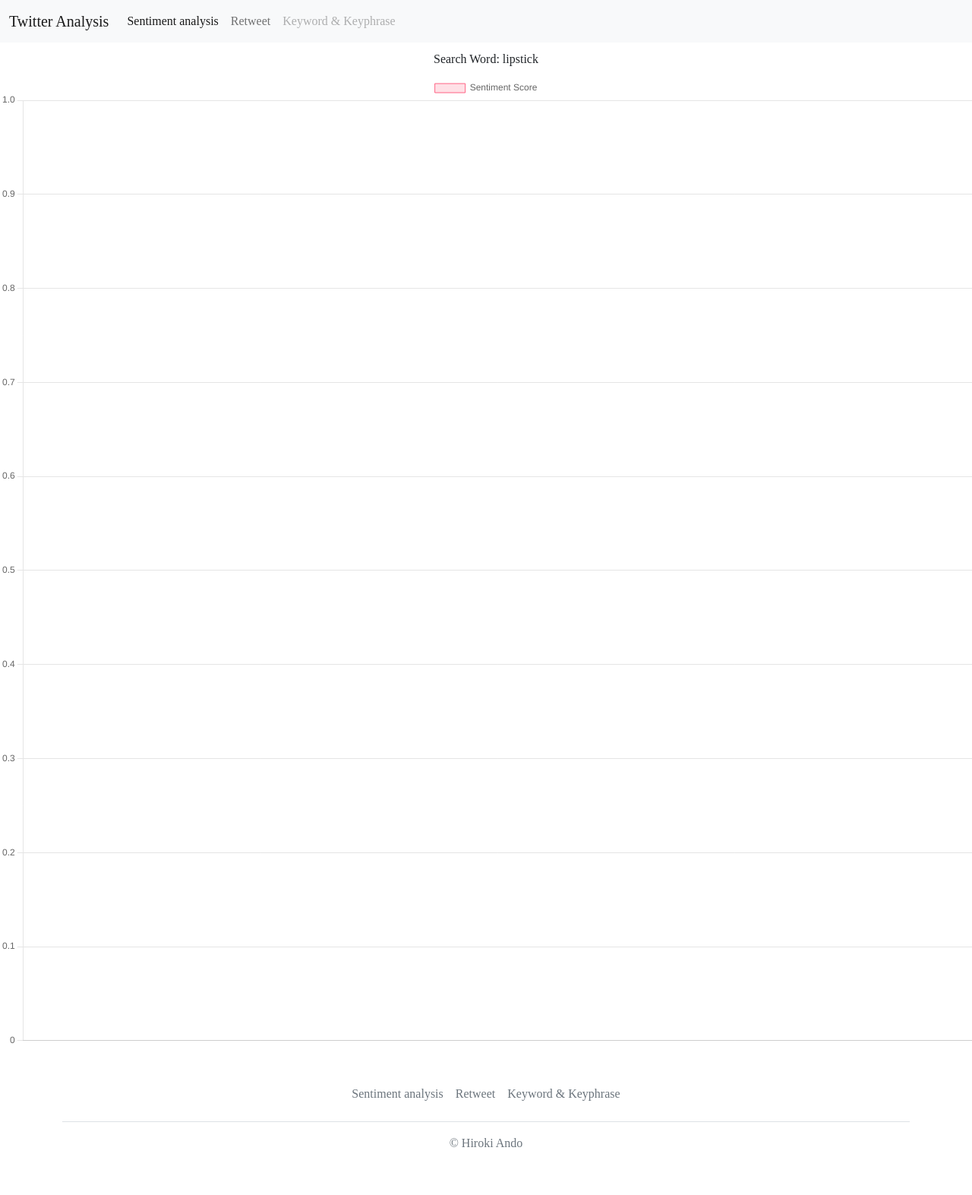
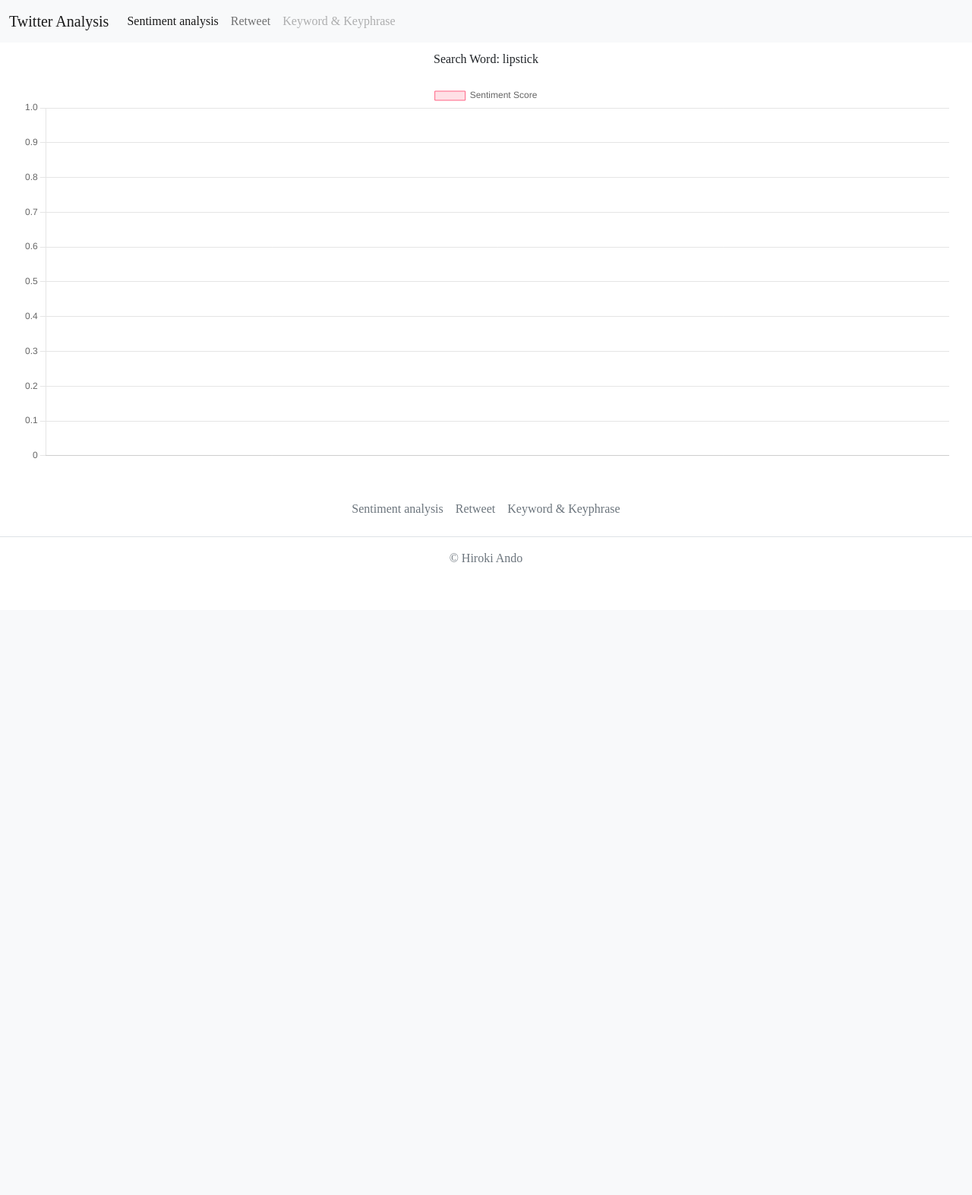
Before and after one commit to nz-programming/sentiment_analysis_app, a Django app: page /twitter_analysis/ in a window 1280 px wide. Shown: the whole page at 76% size. After the commit the page ends 740 px from the top, so only its background shows below. Run offline with Django 4.2, Linux system fonts and the light colour scheme; data that the repository does not hold is empty.

Commit message:
fix graph display

```diff
--- a/tanalysis/static/twitter_analysis/style.css
+++ b/tanalysis/static/twitter_analysis/style.css
@@ -11,6 +11,17 @@ body{
     padding: 10px 0;
 }
 
+.contents_container{
+    height: auto;
+}
+
 .search_word{
     margin: 0;
 }
+
+.canvas-container{
+    position: relative;
+    height: 500px;
+    overflow: hidden;
+    margin:10px 30px 0px 30px;
+}
--- a/tanalysis/templates/twitter_analysis/index.html
+++ b/tanalysis/templates/twitter_analysis/index.html
@@ -48,36 +48,33 @@
             </nav>
         </div>
 
-        <div class="contents">
+        <div class="contents_container">
             <div class="serch_word_wrap">
                 <p class="search_word">Search Word: lipstick</p>
             </div>
 
             <div class="analysis_wrap">
-                <canvas id="myChart" width="400" height="400"></canvas>
+                <div class="canvas-container">
+                    <canvas id="myChart"></canvas>
+                </div>
                 <script>
                 const data = JSON.parse('{{data_json|safe}}')
-                var ctx = document.getElementById("myChart");
-                var myLineChart  = new Chart(ctx, {
+                var context = document.getElementById("myChart");
+                var myLineChart  = new Chart(context, {
                     type: 'line',
                     data: {
-                        // labels: ["赤", "青", "黄", "緑", "紫", "橙"],
-                        // labels:["{{object_list.0}}"],
                         labels: data.labels,
                         datasets: [{
                             label: 'Sentiment Score',
-                            // data: [12, 19, 3, 5, 2, 3],
                             data:data.data,
-                            backgroundColor: [
-                                'rgba(255, 99, 132, 0.2)',
-                            ],
-                            borderColor: [
-                                'rgba(255,99,132,1)',
-                            ],
+                            backgroundColor: 'rgba(255, 99, 132, 0.2)',
+                            borderColor: 'rgba(255,99,132,1)',
                             borderWidth: 1
                         }]
                     },
                     options: {
+                        responsive: true,
+                        maintainAspectRatio: false,
                         scales: {
                             yAxes: [{
                                 ticks: {
@@ -89,17 +86,9 @@
                 });
                 </script>
             </div>
-
-            <!-- <div class="analysis_wrap">
-                {% for obj in object_list %}
-                <p class="list-group-item list-group-item-action">
-                    {{ obj.average_polality}}
-                </p>
-                {% endfor %}
-            </div> -->
         </div>
 
-        <div class="container">
+        <div class="footer_container">
             <footer class="py-3 my-4">
                 <ul class="nav justify-content-center border-bottom pb-3 mb-3">
                     <li class="nav-item"><a href="#" class="nav-link px-2 text-muted">Sentiment analysis</a></li>
--- a/tanalysis/twitter_analysis/views.py
+++ b/tanalysis/twitter_analysis/views.py
@@ -22,13 +22,12 @@ def index(request):
     for main in queryset:
         labels.append(main.date)
         data.append(main.average_polality)
-    #context["object_list"] =queryset
 
     var = {
         'labels': labels,
         'data': data,
     }
-    # context["object_list"] =[labels, data]
+
     context = {'data_json':json.dumps(var, default=str)}
-    #return render(request, template_name, context)
+
     return render(request, template_name, context)
```
